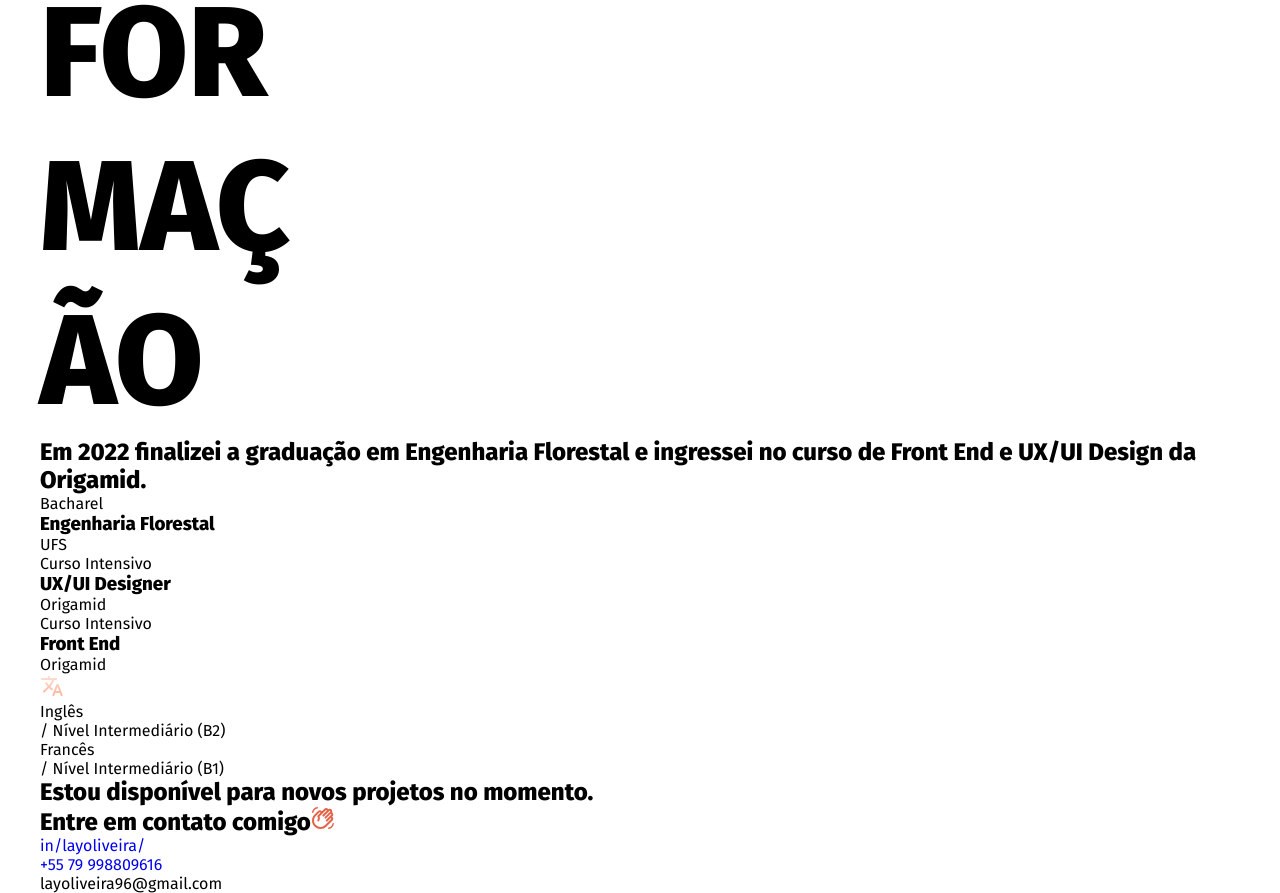
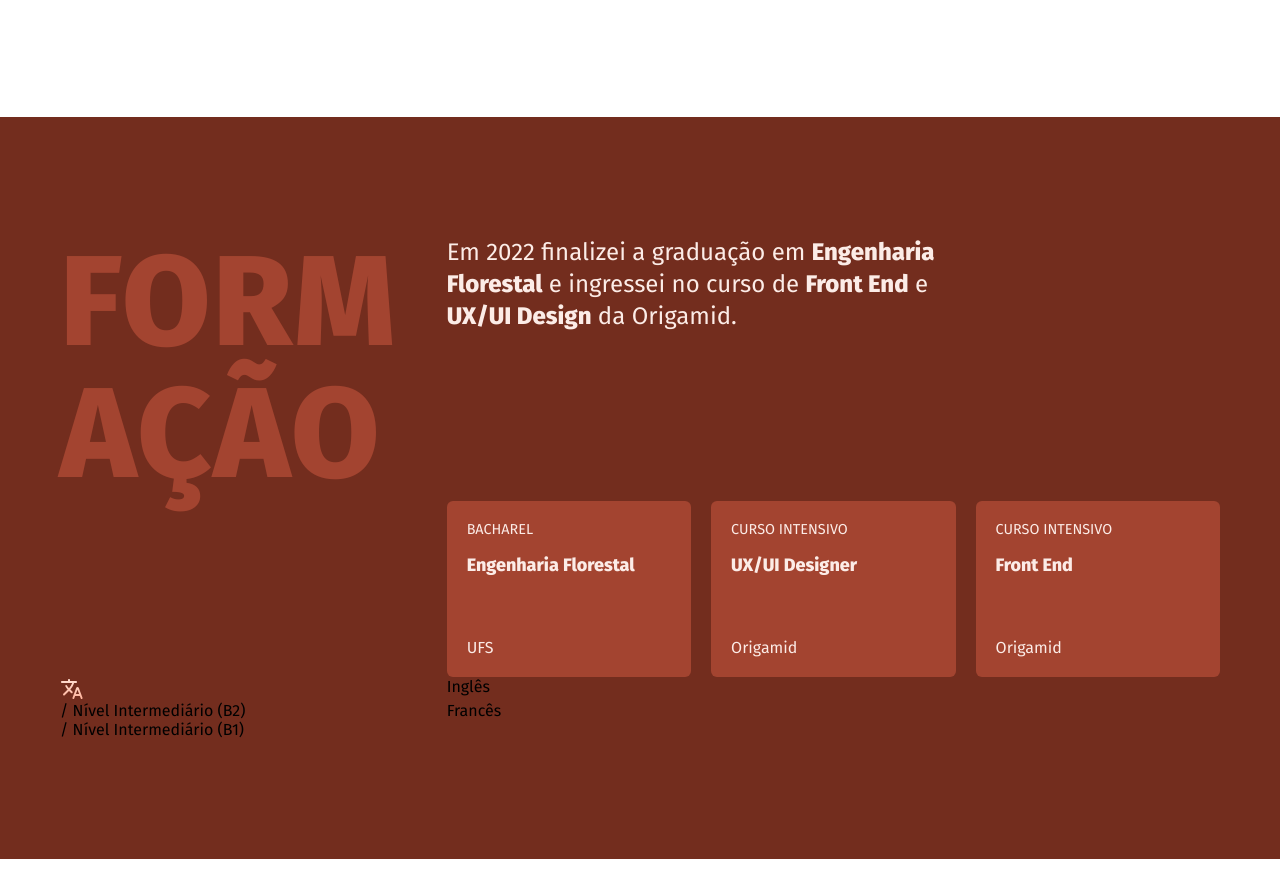
Before and after one commit to layoliv/layoliv, a plain HTML site: page index.html in a window 1280 px wide. Shown: the part 1505-2398 px from the top of the page. After the commit the page ends 2364 px from the top, so only its background shows below. Drawn offline with Linux system fonts and the light colour scheme.

Commit message:
formacao css

```diff
--- a/index.html
+++ b/index.html
@@ -76,28 +76,32 @@
     </div>
   </section>
   <section class="formacao" id="formacao">
+    <div class="formacao-conteiner">
       <h1 class="subtitulo">Formação</h1>
-    <h2>Em 2022 finalizei a graduação em Engenharia Florestal e ingressei no curso de Front End e UX/UI Design da Origamid.</h2>
-    <div>
+      <h2>Em 2022 finalizei a graduação em <strong>Engenharia Florestal</strong> e ingressei no curso de <strong>Front End</strong> e <strong>UX/UI Design</strong> da Origamid.</h2>
+      <ul class="form">
+        <li>
           <span>Bacharel</span>
           <h3>Engenharia Florestal</h3>
           <p>UFS</p>
-    </div>
-    <div>
+        </li>
+        <li>
           <span>Curso Intensivo</span>
           <h3>UX/UI Designer</h3>
           <p>Origamid</p>
-    </div>
-    <div>
+        </li>
+        <li>
           <span>Curso Intensivo</span>
           <h3>Front End</h3>
           <p>Origamid</p>
-    </div>
+        </li>
+      </ul>
       <img src="img/idiomas.svg" alt="Símbolo Cursos">
       <p>Inglês</p>
       <span>/ Nível Intermediário (B2)</span>
       <p>Francês</p>
       <span>/ Nível Intermediário (B1)</span>
+    </div>
   </section>
   <footer class="contato" id="contato" >
     <h2>Estou disponível para novos projetos no momento.<br>Entre em contato comigo<img src="img/waving.svg" alt="Símbolo Mão"></h2>
--- a/style.css
+++ b/style.css
@@ -132,22 +132,25 @@ body {
 
 .experiencia {
   max-width: 1200px;
-  margin: 0 auto;
   display: grid;
   grid-template-columns: 1fr 2fr;
   gap: 100px;
-  margin: 60px 40px 72px 40px;
+  margin: 0 auto;
+  padding: 120px 20px;
 }
 
 .experiencia .subtitulo {
   grid-column: 1 / 2;
   color: #ffcdbd;
+  line-height: 1.03em;
+  letter-spacing: 0.018em;
 }
 
 .exp-geral h2 {
   color: #732D1E;
   font-weight: normal;
-  font-size: 1.3em;
+  font-size: 1.5em;
+  line-height: 1.33;
   max-width: 40ch;
   margin-bottom: 60px;
 }
@@ -157,7 +160,7 @@ body {
   display: grid;
   grid-template-columns: 1fr 1fr;
   background: #FFE9E5;
-  border-radius: 3px;
+  border-radius: 6px;
   padding: 20px;
   gap: 30px;
 }
@@ -180,6 +183,11 @@ body {
 
 }
 
+.exp ul {
+  max-width: 330px;
+  box-sizing: border-box;
+}
+
 .exp li {
   grid-column: 2 / -1;
   display: inline-block;
@@ -188,6 +196,7 @@ body {
   font-size: 0.9em;
   padding: 9px;
   border-radius: 3px;
+  margin-bottom: 6px;
 }
 
 .exp p {
@@ -201,3 +210,71 @@ body {
 .exp + .exp {
   margin-top: 20px;
 }
+
+.formacao {
+  /* background-repeat: repeat; */
+  background: #732d1e;
+  position: absolute;
+  left: 0;
+  right: 0;
+}
+
+.formacao-conteiner {
+  max-width: 1200px;
+  display: grid;
+  grid-template-columns: 1fr 2fr;
+  margin: 0 auto;
+  padding: 120px 20px;
+  position: relative;
+  /* overflow: visible; */
+}
+
+.formacao-conteiner .subtitulo {
+  grid-column: 1 / 2;
+  color: #a34430;
+  line-height: 1.03em;
+  letter-spacing: 0.018em;
+  max-width: 6ch;
+}
+
+.formacao-conteiner h2 {
+  grid-column: 2 / -1;
+  color: #FCECE7;
+  font-weight: normal;
+  font-size: 1.5em;
+  line-height: 1.33;
+  max-width: 40ch;
+}
+
+.form {
+  grid-column: 2 / -1;
+  color: #FCECE7;
+  display: flex;
+  flex-wrap: wrap;
+  justify-content: start;
+  gap: 20px;
+}
+
+.form li {
+  background: #a34430;
+  flex: 1;
+  width: 206px;
+  padding: 20px;
+  /* align-content: center; */
+  border-radius: 6px;
+
+}
+
+.form span {
+  display: block;
+  text-transform: uppercase;
+  font-size: 0.9rem;
+  margin-bottom: 15px;
+}
+
+.form h3 {
+  font-size: 1.125rem;
+  line-height: 1.4;
+  margin-bottom: 60px;
+
+}
```
Lines whose indentation alone changed are shown as unchanged.
